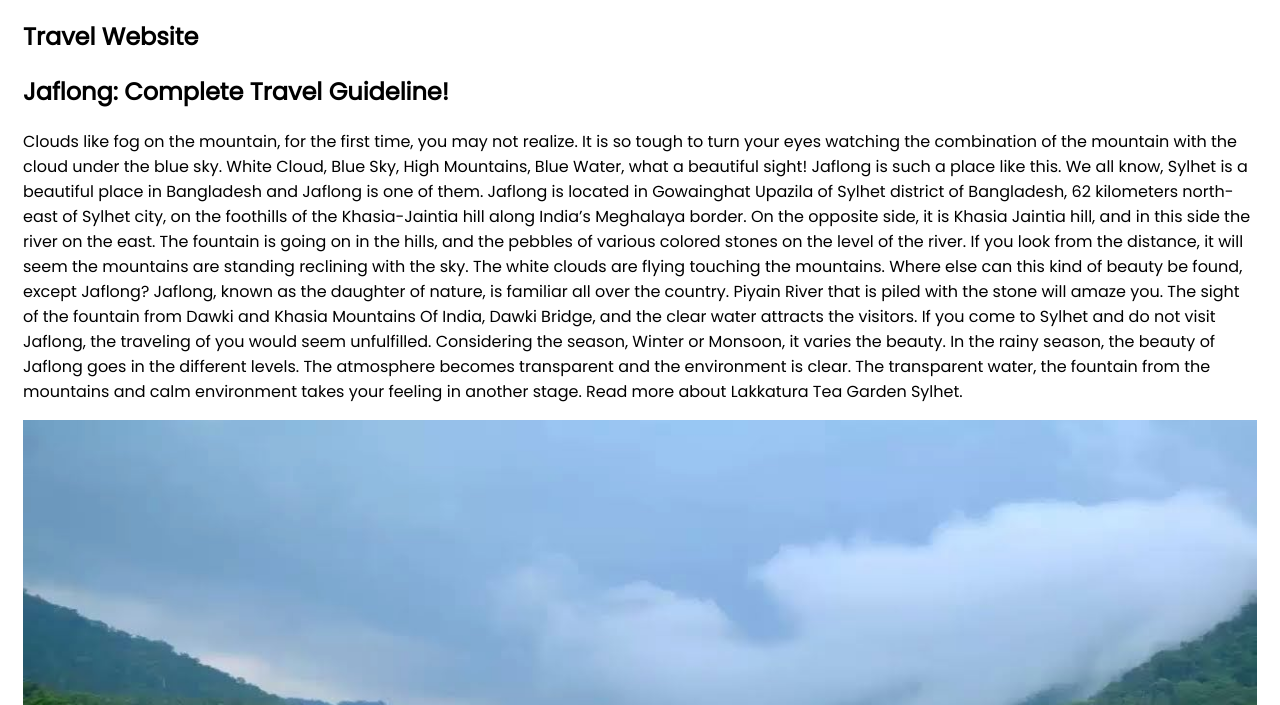
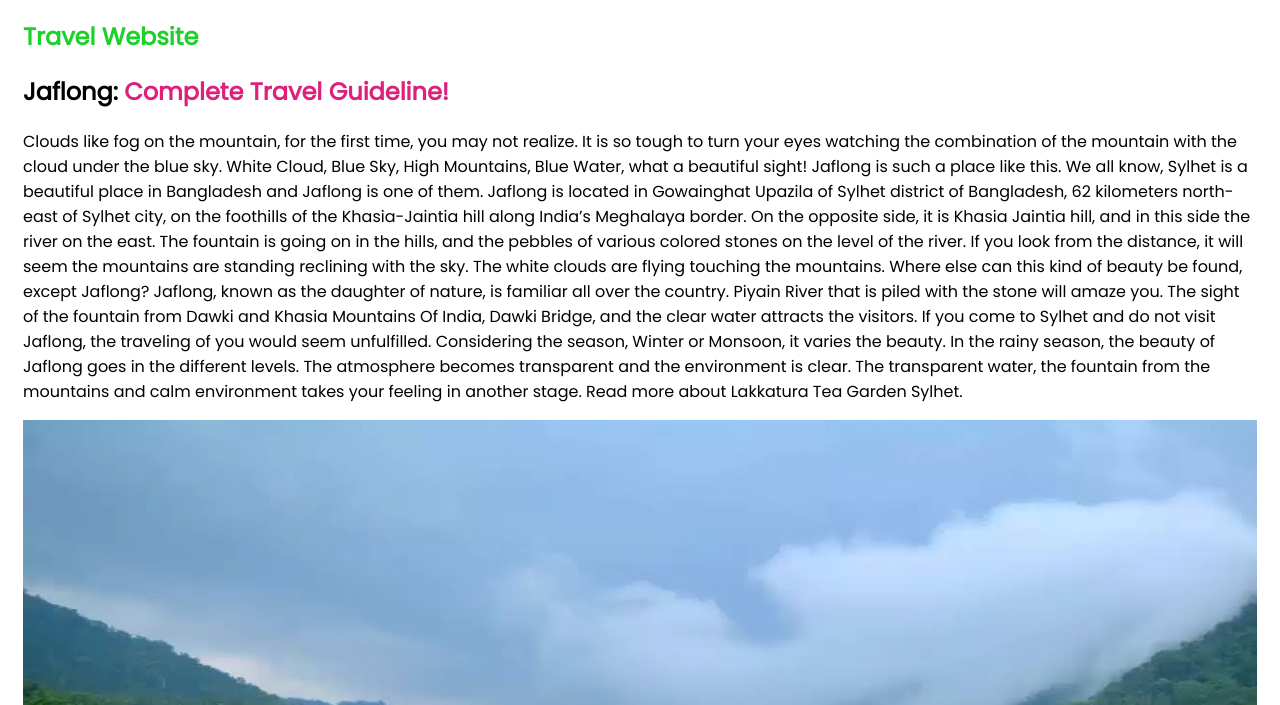
Before and after one commit to Tuhinbd71/travel_portfolio_project, a plain HTML site: page index.html in a window 1280 px wide. Shown: the part 95-800 px from the top of the page. Drawn offline with Linux system fonts and the light colour scheme.

Commit message:
four commit

```diff
--- a/index.html
+++ b/index.html
@@ -14,11 +14,11 @@
 
 <body>
     <h1>Welcome to.....</h1>
-    <h2>Travel Website</h2>
+    <h2 id="orange_color">Travel Website</h2>
 
     <!--  blog one -->
     <div>
-        <h2>Jaflong: Complete Travel Guideline!</h2>
+        <h2>Jaflong: <span class="hading_color">Complete Travel Guideline!</span></h2>
         <p>Clouds like fog on the mountain, for the first time, you may not realize. It is so tough to turn your eyes
             watching the combination of the mountain with the cloud under the blue sky. White Cloud, Blue Sky, High
             Mountains, Blue Water, what a beautiful sight! Jaflong is such a place like this. We all know, Sylhet is a
--- a/style.css
+++ b/style.css
@@ -1,6 +1,14 @@
 body {
     font-family: 'Poppins', sans-serif;
     padding: 15px;
+}
+
+#orange_color {
+    color: rgb(27, 209, 42);
+}
+
+.hading_color {
+    color: rgb(221, 32, 121);
 }
 
 h3 {
```
